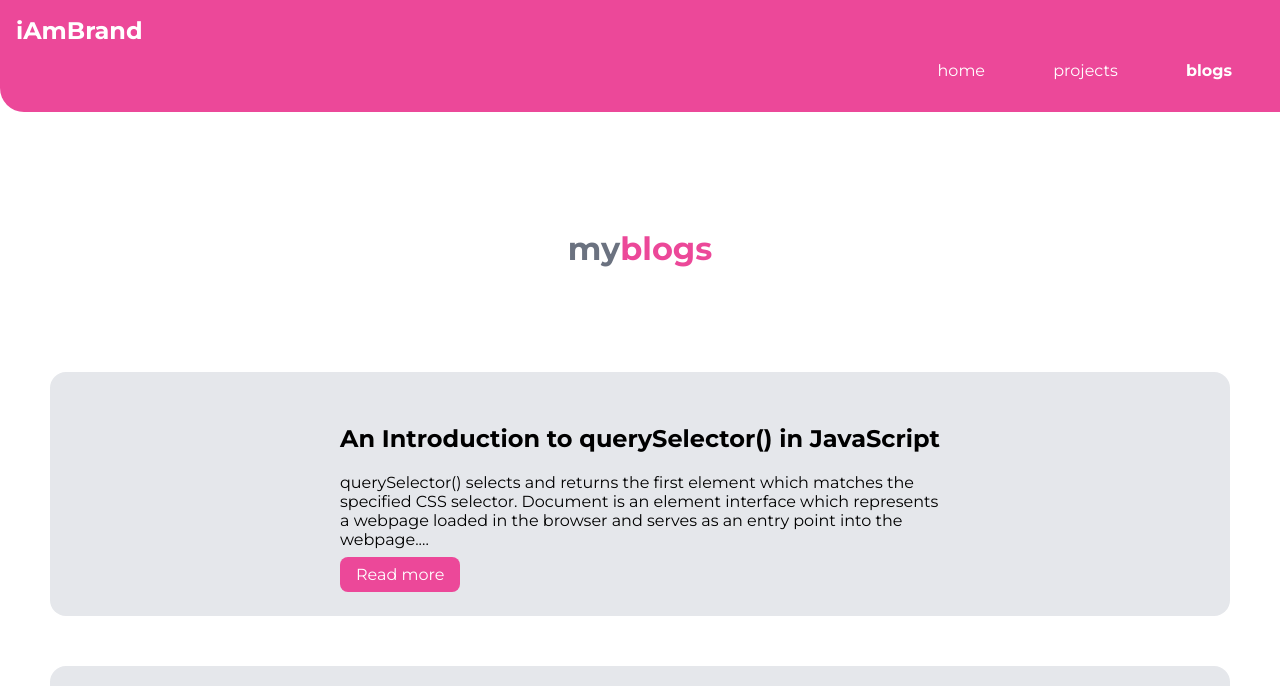
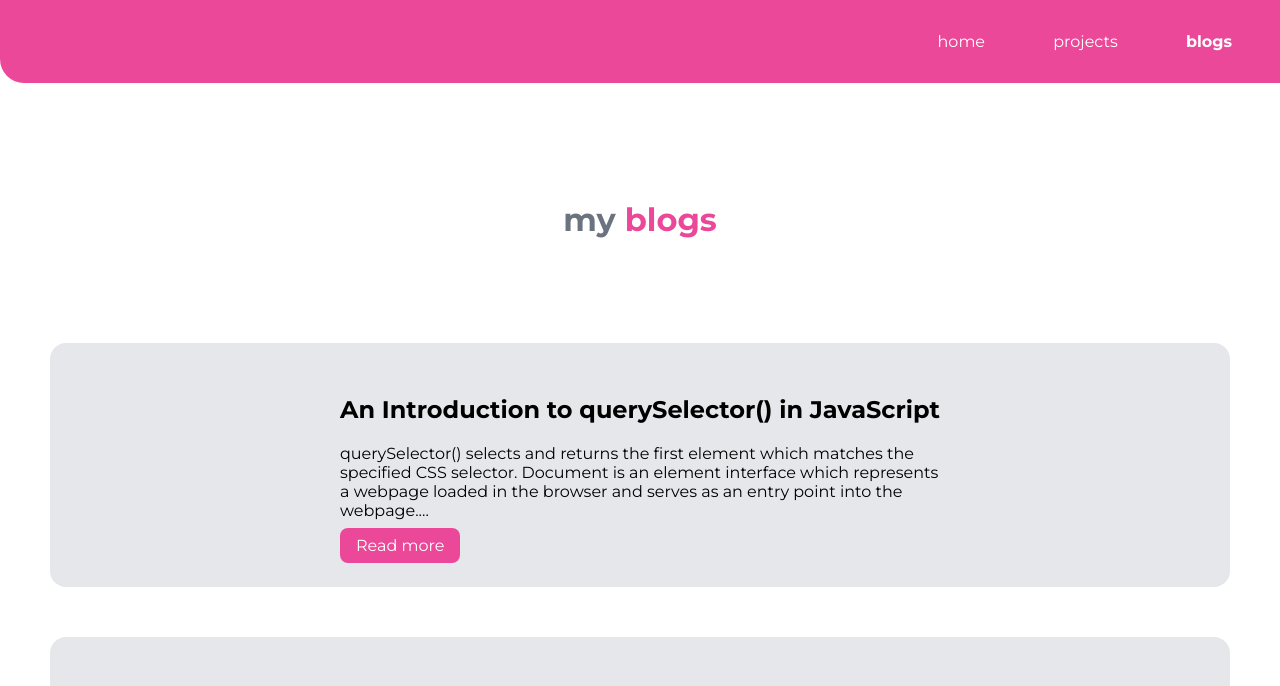
Before and after one commit to AswathyVNair/portfolio-website, a plain HTML site: page blogs.html in a window 1280 px wide. Shown: the top 686 px of the page. Drawn offline with Linux system fonts and the light colour scheme.

Commit message:
Update blogs.html

```diff
--- a/blogs.html
+++ b/blogs.html
@@ -9,7 +9,6 @@
   </head>
   <body>
     <nav class="navigation container">
-      <div class="nav-brand">iAmBrand</div>
       <ul class="nav-pills">
         <li class="list-item-inline">
           <a class="link" href="/">home</a>
@@ -24,7 +23,7 @@
     </nav>
     <header class="hero">
       <h1 class="hero-heading">
-        my<span class="heading-inverted">blogs</span>
+        my <span class="heading-inverted">blogs</span>
       </h1>
     </header>
 
```
